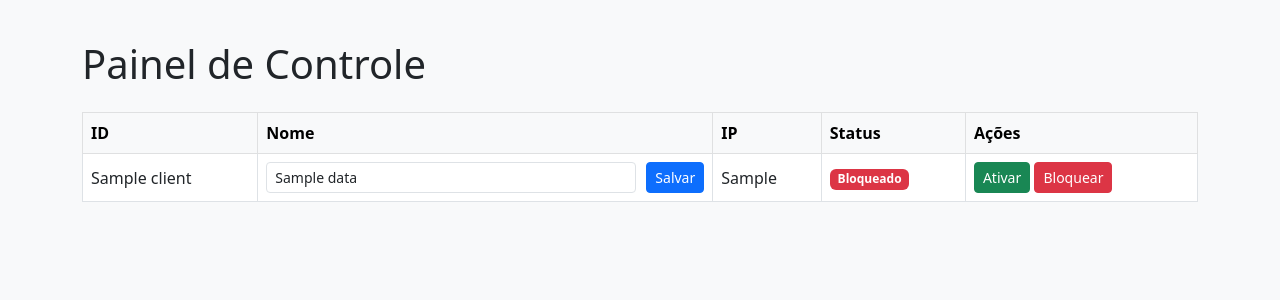
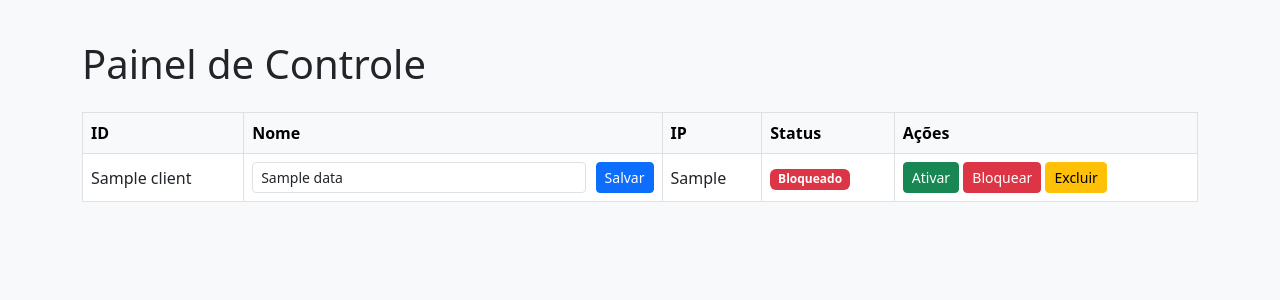
Before and after one commit to blackingbrbr23/painel-controlle, a Python web app: template templates/index.html in a window 1280 px wide. Shown: the top 300 px of the page. Run offline with Jinja, Linux system fonts and the light colour scheme; the template is opened without the code that fills it: most values are stand-ins (such as "Sample title", 1, 10 or a date in 2020).

Commit message:
Update index.html

```diff
--- a/templates/index.html
+++ b/templates/index.html
@@ -50,6 +50,9 @@
             <form action="/set/{{ id }}/BLOCKED" method="post" style="display:inline">
               <button type="submit" class="btn btn-danger btn-sm">Bloquear</button>
             </form>
+            <form action="/delete/{{ id }}" method="post" style="display:inline" onsubmit="return confirm('Tem certeza que deseja excluir este usuário?');">
+              <button type="submit" class="btn btn-warning btn-sm">Excluir</button>
+            </form>
           </td>
         </tr>
         {% endfor %}
```
